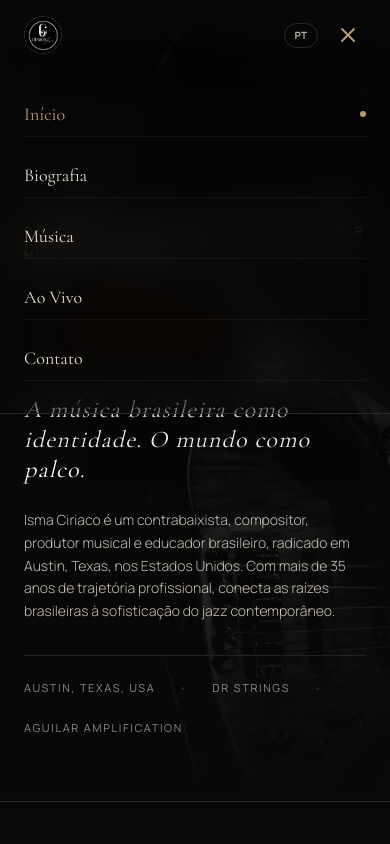
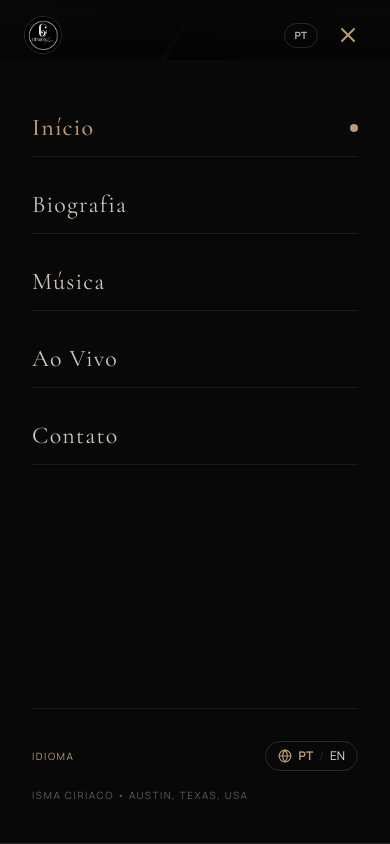
Before and after one commit to wesleynunesc1/ismaciriaco, a Next.js app: page / in a window 390 px wide. Both pictures are taken after a click on the button "Menu". Shown: the top 844 px of the page. Built offline with nearby package versions, Linux system fonts and the light colour scheme.

Commit message:
style: set solid primary black background for mobile navigation drawer

```diff
--- a/src/components/layout/Navbar.tsx
+++ b/src/components/layout/Navbar.tsx
@@ -101,8 +101,8 @@ export const Navbar: React.FC = () => {
 
       {/* Mobile Drawer */}
       {isOpen && (
-        <div className="md:hidden fixed inset-x-0 top-[60px] bg-black/98 border-b border-graphite px-6 py-8 shadow-2xl backdrop-blur-xl animate-in fade-in slide-in-from-top-4 duration-200">
-          <nav className="flex flex-col gap-4">
+        <div className="md:hidden fixed inset-x-0 top-[60px] bottom-0 bg-[#080808] z-50 border-b border-graphite px-8 py-10 shadow-2xl flex flex-col justify-between overflow-y-auto animate-in fade-in slide-in-from-top-2 duration-200">
+          <nav className="flex flex-col gap-5">
             {navLinks.map((link) => {
               const isActive = pathname === link.href;
               return (
@@ -110,16 +110,34 @@ export const Navbar: React.FC = () => {
                   key={link.href}
                   href={link.href}
                   onClick={() => setIsOpen(false)}
-                  className={`text-lg font-serif py-2 border-b border-graphite/40 flex items-center justify-between ${
-                    isActive ? "text-gold" : "text-beige hover:text-white"
+                  className={`text-2xl font-serif py-3 border-b border-graphite/60 flex items-center justify-between tracking-wide transition-colors ${
+                    isActive ? "text-gold font-medium" : "text-beige/90 hover:text-white"
                   }`}
                 >
                   <span>{link.label}</span>
-                  {isActive && <span className="w-1.5 h-1.5 rounded-full bg-gold" />}
+                  {isActive && <span className="w-2 h-2 rounded-full bg-gold" />}
                 </Link>
               );
             })}
           </nav>
+
+          <div className="pt-8 border-t border-graphite/60 flex flex-col gap-4 text-xs font-sans text-beige/60">
+            <div className="flex items-center justify-between">
+              <span className="uppercase tracking-widest text-[10px] text-gold">Idioma</span>
+              <button
+                onClick={() => setLocale(locale === "pt" ? "en" : "pt")}
+                className="flex items-center gap-1.5 px-3 py-1.5 rounded-full border border-graphite text-xs text-beige hover:border-gold"
+              >
+                <Globe className="w-3.5 h-3.5 text-gold" />
+                <span className={locale === "pt" ? "text-gold font-bold" : ""}>PT</span>
+                <span className="text-graphite">/</span>
+                <span className={locale === "en" ? "text-gold font-bold" : ""}>EN</span>
+              </button>
+            </div>
+            <p className="tracking-widest uppercase text-[10px] text-beige/40">
+              Isma Ciriaco • Austin, Texas, USA
+            </p>
+          </div>
         </div>
       )}
     </header>
```
